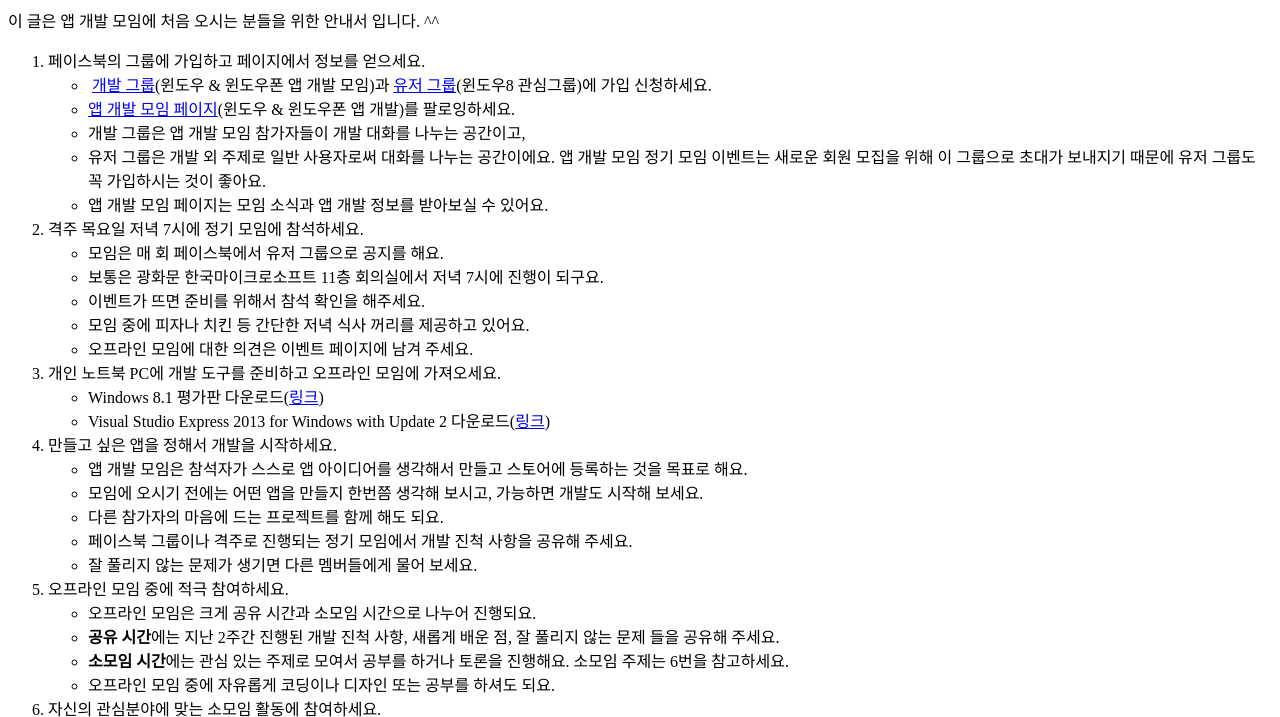
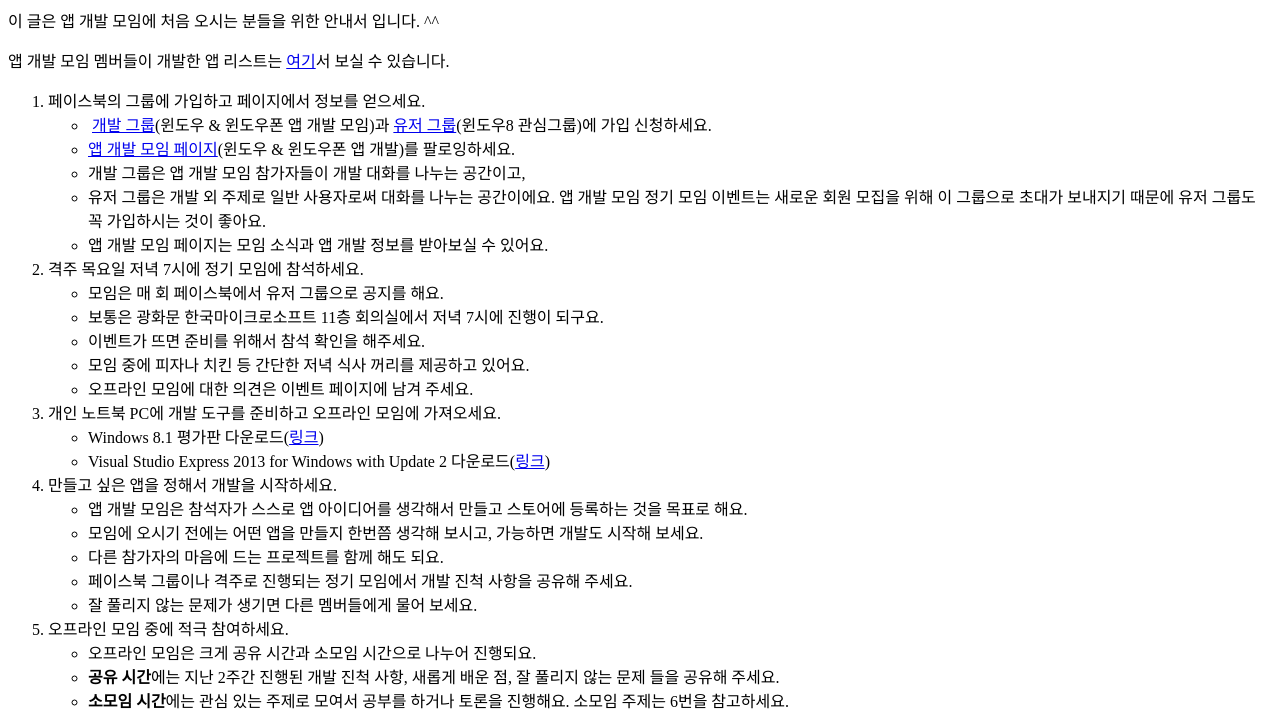
Before and after one commit to vapps/vapps.github.io, a plain HTML site: page index.html in a window 1280 px wide. Shown: the part 81-798 px from the top of the page. Drawn offline with Linux system fonts and the light colour scheme.

Commit message:
링크 추가

```diff
--- a/index.html
+++ b/index.html
@@ -3,6 +3,8 @@
 <body>
 <h1>앱 개발 모임 안내서 v0.9</h1>
 <p>이 글은 앱 개발 모임에 처음 오시는 분들을 위한 안내서 입니다. ^^</p>
+<p>앱 개발 모임 멤버들이 개발한 앱 리스트는 <a href="http://vapps.github.io/apps.html">여기</a>서 보실 수 있습니다.</p>
+
 <ol>
 <li>페이스북의 그룹에 가입하고 페이지에서 정보를 얻으세요.</li>
 <ul>
```
